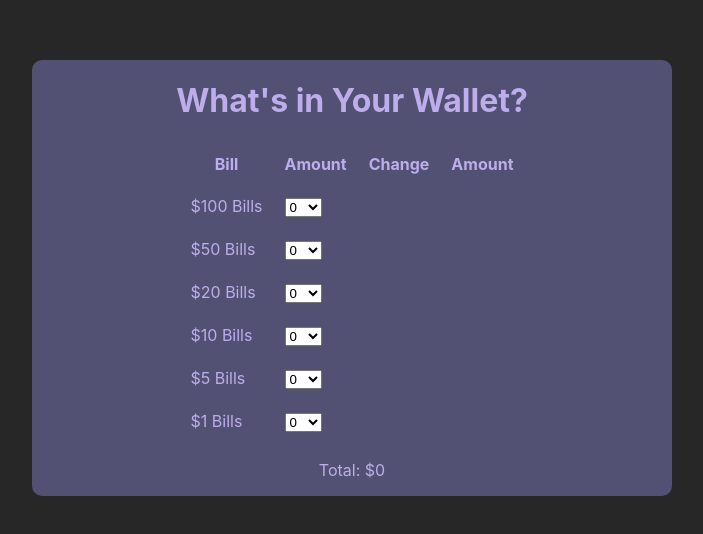
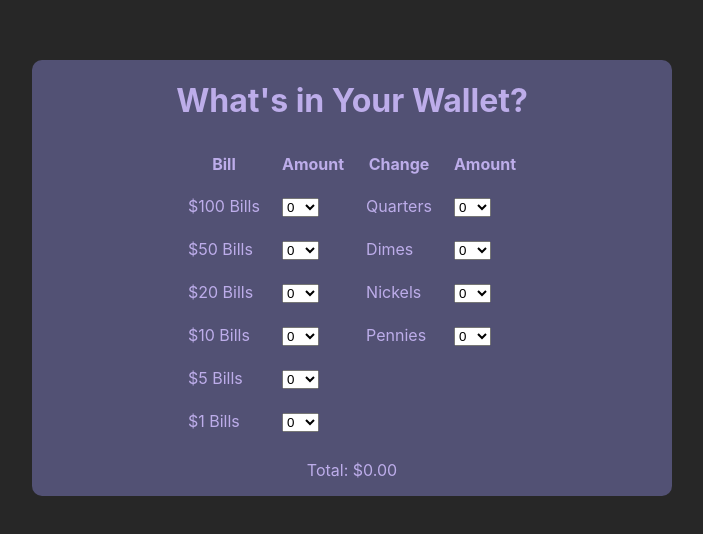
Before and after one commit to xrysen/dyscalculator, a React (Create React App) app: page / in a window 1280 px wide. Shown: the part 180-714 px from the top of the page, without its empty margins (288-991 px from the left). Built offline with nearby package versions, Linux system fonts and the light colour scheme.

Commit message:
Adds change calculations

```diff
--- a/src/Components/Form.jsx
+++ b/src/Components/Form.jsx
@@ -22,33 +22,49 @@ const Form = () => {
       case 1:
         setBills({
           ...bills,
-          one: 1 * e.target.value,
+          one: 1 * Number(e.target.value),
         });
         break;
       case 5:
         setBills({
           ...bills,
-          five: 5 * e.target.value,
+          five: 5 * Number(e.target.value),
         });
         break;
 
       case 10:
         setBills({
           ...bills,
-          ten: 10 * e.target.value,
+          ten: 10 * Number(e.target.value),
         });
         break;
 
       case 20:
-        setBills({ ...bills, twenty: 20 * e.target.value });
+        setBills({ ...bills, twenty: 20 * Number(e.target.value) });
         break;
 
       case 50:
-        setBills({ ...bills, fifty: 50 * e.target.value });
+        setBills({ ...bills, fifty: 50 * Number(e.target.value) });
         break;
 
       case 100:
-        setBills({ ...bills, hundred: 100 * e.target.value });
+        setBills({ ...bills, hundred: 100 * Number(e.target.value) });
+        break;
+
+      case "quarter":
+        setBills({ ...bills, quarter: 0.25 * Number(e.target.value) });
+        break;
+
+      case "dime":
+        setBills({ ...bills, dime: 0.1 * Number(e.target.value) });
+        break;
+
+      case "nickel":
+        setBills({ ...bills, nickel: 0.05 * Number(e.target.value) });
+        break;
+
+      case "penny":
+        setBills({ ...bills, penny: 0.01 * Number(e.target.value) });
         break;
 
       default:
@@ -57,11 +73,11 @@ const Form = () => {
   };
 
   useEffect(() => {
-     let sum = 0;
-     for (const key in bills) {
-       sum += bills[key];
-     }
-     setTotal(sum);
+    let sum = 0;
+    for (const key in bills) {
+      sum += bills[key];
+    }
+    setTotal(sum);
   }, [bills]);
 
   return (
@@ -84,11 +100,23 @@ const Form = () => {
                 <Option />
               </select>
             </td>
+            <td>Quarters</td>
+            <td>
+              <select onChange={(e) => handleBillChange("quarter", e)}>
+                <Option />
+              </select>
+            </td>
           </tr>
           <tr>
             <td>$50 Bills</td>
             <td>
               <select onChange={(e) => handleBillChange(50, e)}>
+                <Option />
+              </select>
+            </td>
+            <td>Dimes</td>
+            <td>
+              <select onChange={(e) => handleBillChange("dime", e)}>
                 <Option />
               </select>
             </td>
@@ -100,11 +128,23 @@ const Form = () => {
                 <Option />
               </select>
             </td>
+            <td>Nickels</td>
+            <td>
+              <select onChange={(e) => handleBillChange("nickel", e)}>
+                <Option />
+              </select>
+            </td>
           </tr>
           <tr>
             <td>$10 Bills</td>
             <td>
               <select onChange={(e) => handleBillChange(10, e)}>
+                <Option />
+              </select>
+            </td>
+            <td>Pennies</td>
+            <td>
+              <select onChange={(e) => handleBillChange("penny", e)}>
                 <Option />
               </select>
             </td>
@@ -127,7 +167,7 @@ const Form = () => {
           </tr>
         </tbody>
       </table>
-      <p>Total: ${total}</p>
+      <p>Total: ${total.toFixed(2)}</p>
     </div>
   );
 };
```
